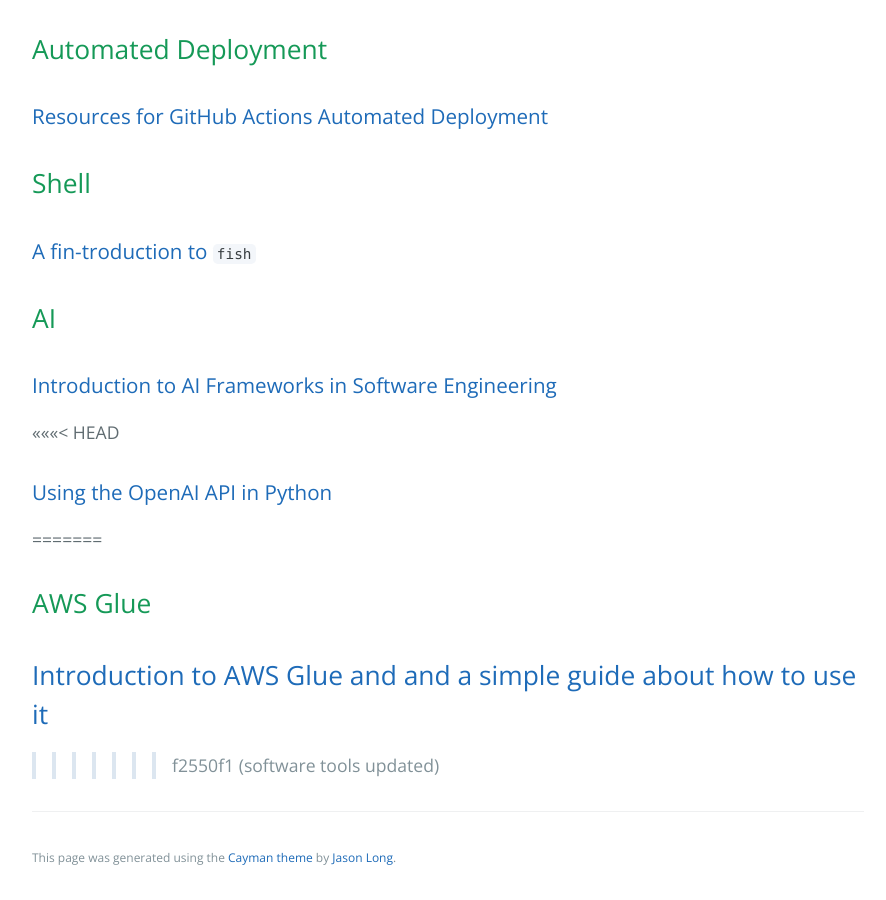
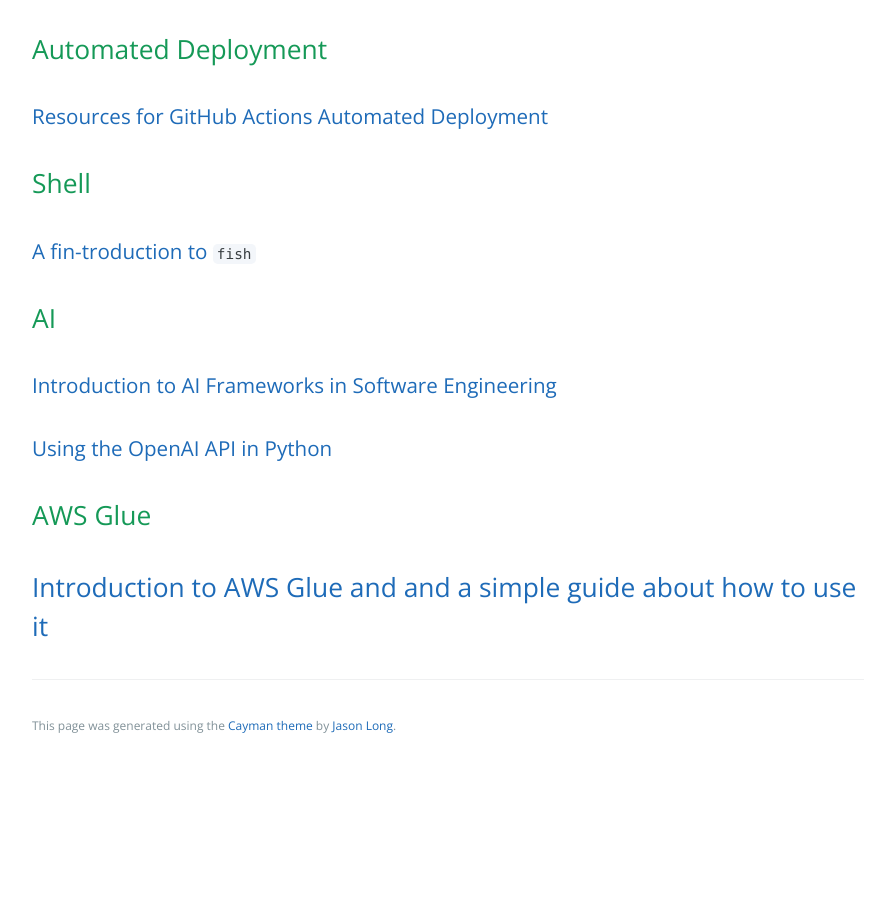
Before and after one commit to learning-software-engineering/learning-software-engineering.github.io, a Jekyll site: the page built from Topics/Software_Tools.md, in a window 1280 px wide and 900 px high, scrolled down 577 px. Shown: the whole window, without its empty margins (192-1078 px from the left). Built offline with Jekyll 4.4.1, drawn with Linux system fonts in a browser that asks for light colours; our own code applies the rules of GitHub Pages for plain Markdown files; after the commit the page ends 1345 px from its top, so only the background shows below that.

Commit message:
fix conflicts

```diff
--- a/Topics/Software_Tools.md
+++ b/Topics/Software_Tools.md
@@ -12,10 +12,7 @@
 
 ## AI
 ### [Introduction to AI Frameworks in Software Engineering](./Software_Tools/TensorFlow-Keras.md)
-<<<<<<< HEAD
 ### [Using the OpenAI API in Python](./Software_Tools/OpenAI-API.md)
-=======
 
 ## AWS Glue
 ## [Introduction to AWS Glue and and a simple guide about how to use it](./Software_Tools/AWS_Glue.md)
->>>>>>> f2550f1 (software tools updated)
```
